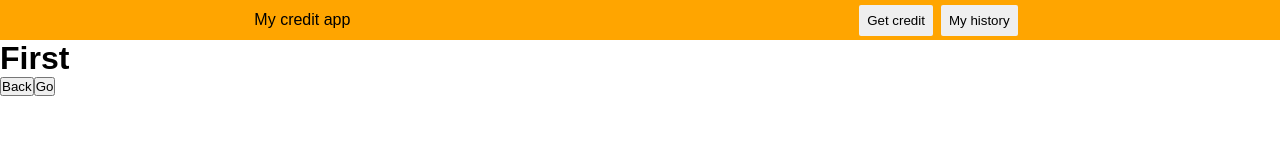
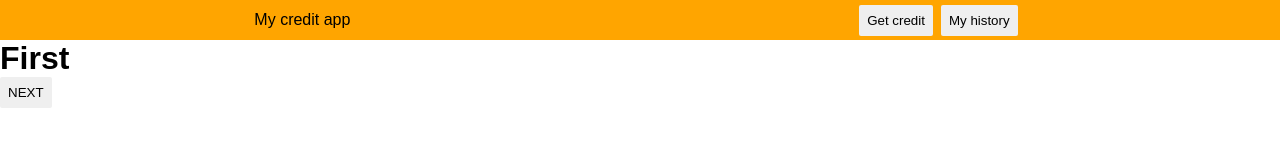
Before and after one commit to IgnasVeleckis/order, an Angular app in the folder credit-app/: page /credit/get in a window 1280 px wide. Shown: the top 167 px of the page. Built offline with nearby package versions, Linux system fonts and the light colour scheme.

Commit message:
3-step form changing

```diff
--- a/credit-app/src/app/credit/components/step-one/step-one.component.html
+++ b/credit-app/src/app/credit/components/step-one/step-one.component.html
@@ -1,7 +1,7 @@
 <div class="step-one">
     <h1>First</h1>
     <div class="buttons">
-        <button>Back</button>
-        <button (click)="changeValue()">Go</button>
+
+        <app-button (click)="changeValue()" text="NEXT"></app-button>
     </div>
 </div>
--- /dev/null
+++ b/credit-app/src/app/credit/components/step-three/step-three.component.html
@@ -0,0 +1,8 @@
+<div class="step-three">
+    <h1>Third</h1>
+    <div class="buttons">
+        <app-button (click)="back()" text="BACK"></app-button>
+        <app-button text="SUBMIT FORM"></app-button>
+
+    </div>
+</div>
--- /dev/null
+++ b/credit-app/src/app/credit/components/step-three/step-three.component.ts
@@ -0,0 +1,17 @@
+import { Component, OnInit, Output, EventEmitter } from '@angular/core';
+
+@Component({
+  selector: 'app-step-three',
+  templateUrl: './step-three.component.html',
+  styleUrls: ['./step-three.component.scss']
+})
+export class StepThreeComponent {
+  @Output() formValue = new EventEmitter<string>()
+  constructor() { }
+
+
+  back(){
+    this.formValue.emit('2')
+  }
+
+}
--- a/credit-app/src/app/credit/components/step-two/step-two.component.html
+++ b/credit-app/src/app/credit/components/step-two/step-two.component.html
@@ -1,7 +1,7 @@
 <div class="step-two">
     <h1>Second</h1>
     <div class="buttons">
-        <button (click)="back()">Back</button>
-        <button (click)="changeValue()">Go</button>
+        <app-button (click)="back()" text="BACK"></app-button>
+        <app-button (click)="changeValue()" text="NEXT"></app-button>
     </div>
 </div>
--- a/credit-app/src/app/credit/components/step-two/step-two.component.ts
+++ b/credit-app/src/app/credit/components/step-two/step-two.component.ts
@@ -6,8 +6,15 @@ import { Component, Output, EventEmitter } from '@angular/core';
   styleUrls: ['./step-two.component.scss']
 })
 export class StepTwoComponent {
+  @Output() formValue = new EventEmitter<string>()
   constructor() { }
 
+  back(){
+    this.formValue.emit('1')
+  }
 
+  changeValue() {
+    this.formValue.emit('3')
+  }
 
 }
--- a/credit-app/src/app/credit/containers/credit/credit.component.html
+++ b/credit-app/src/app/credit/containers/credit/credit.component.html
@@ -1,5 +1,6 @@
 <div class="credit">
-    <app-step-one *ngIf="formValue == 1" (formValue)="change($event)"></app-step-one>
-    <app-step-two *ngIf="formValue == 2"></app-step-two>
+    <app-step-one *ngIf="formValue == '1'" (formValue)="change($event)"></app-step-one>
+    <app-step-two *ngIf="formValue == '2'" (formValue)="change($event)"></app-step-two>
+    <app-step-three *ngIf="formValue == '3'" (formValue)="change($event)"></app-step-three>
 
 </div>
--- a/credit-app/src/app/credit/credit.module.ts
+++ b/credit-app/src/app/credit/credit.module.ts
@@ -4,11 +4,12 @@ import { StepOneComponent } from './components/step-one/step-one.component';
 import { StepTwoComponent } from './components/step-two/step-two.component';
 import { CreditComponent } from './containers/credit/credit.component';
 import { SharedModule } from '../shared/shared.module';
+import { StepThreeComponent } from './components/step-three/step-three.component';
 
 
 
 @NgModule({
-  declarations: [StepOneComponent, StepTwoComponent, CreditComponent],
+  declarations: [StepOneComponent, StepTwoComponent, CreditComponent, StepThreeComponent],
   imports: [
     CommonModule,
     SharedModule
```
Also changed, not shown: credit-app/src/app/credit/components/step-three/step-three.component.scss (added), 1 other file (tests, documents, lock files or other folders).
